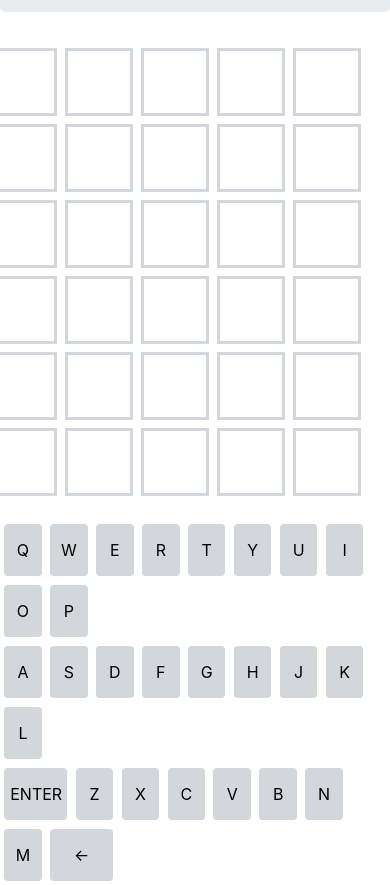
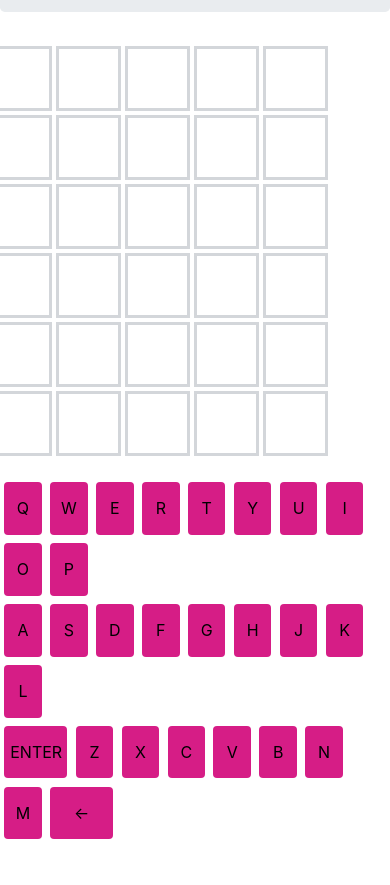
Before and after one commit to sampanbou/Smudle, a website: page index.html in a window 390 px wide. Shown: the part 58-943 px from the top of the page. After the commit the page ends 902 px from the top, so only its background shows below. Drawn offline with nearby package versions, Linux system fonts and the light colour scheme.

Commit message:
changed CSS for mobile

```diff
--- a/styles.css
+++ b/styles.css
@@ -10,9 +10,9 @@
   display: flex;
   justify-content: center;
   align-items: center;
-  height: 8vh;
-  width: 8vh;
-  margin: 0.5vh;
+  height: 65px;
+  width: 65px;
+  margin: 2px;
   font-size: 4vh;
   border-style: solid;
   border-color: rgb(211, 214, 218);
@@ -22,7 +22,7 @@
 button {
   height: 52.5px;
   width: 37.5px;
-  margin: 0.5vh;
+  margin: 3px;
   border-style: none;
   background-color: rgb(211, 214, 218);
   text-transform: uppercase;
@@ -68,3 +68,16 @@ button {
   z-index: 10;
   border-radius: 10px;
 }
+
+/* For Mobile */
+@media only screen and (max-width: 600px) {
+  button {
+    height: 52.5px;
+    width: 37.5px;
+    margin: 0.5vh;
+    border-style: none;
+    background-color: rgb(214, 29, 134);
+    text-transform: uppercase;
+    border-radius: 4px;
+  }
+}
```
